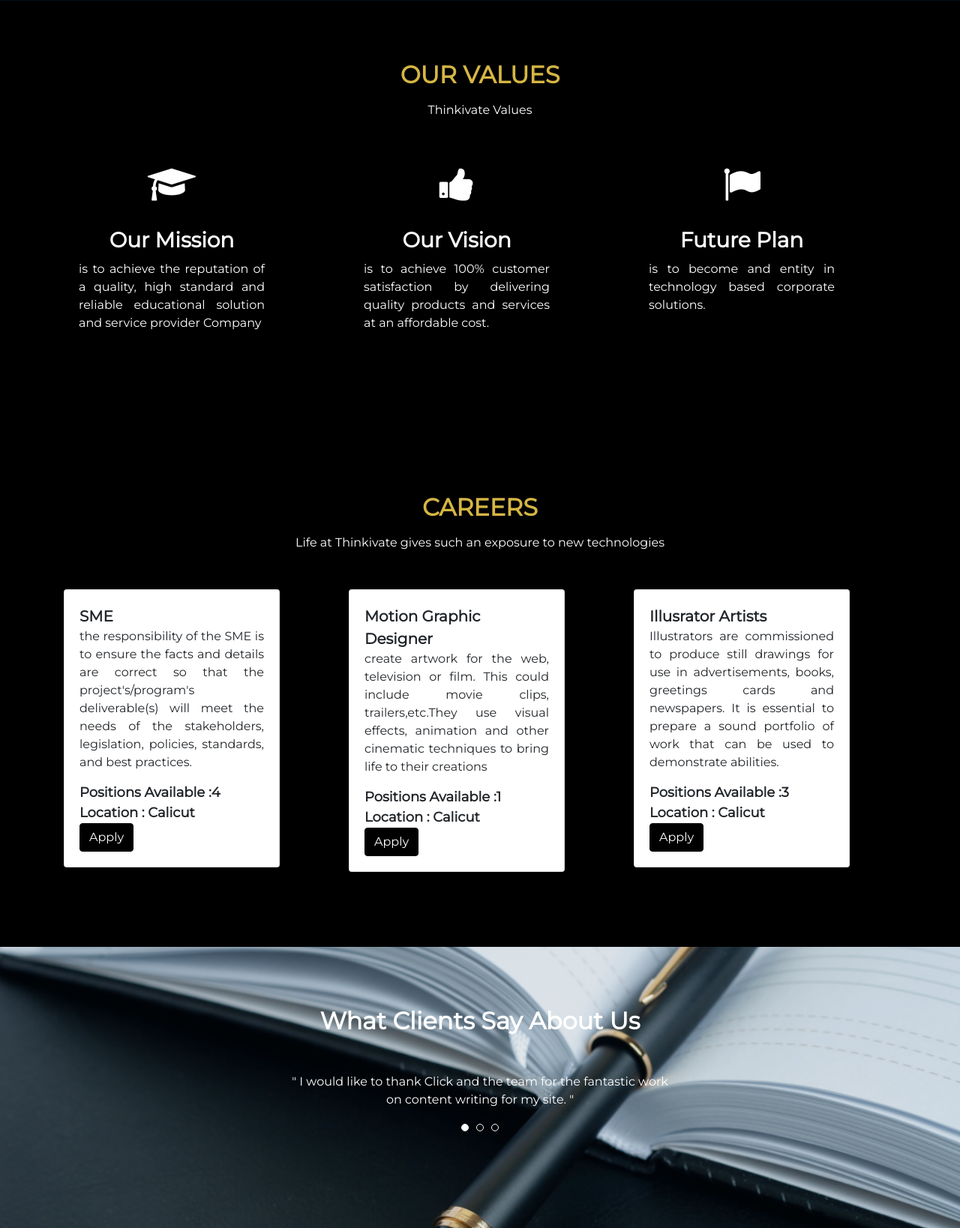
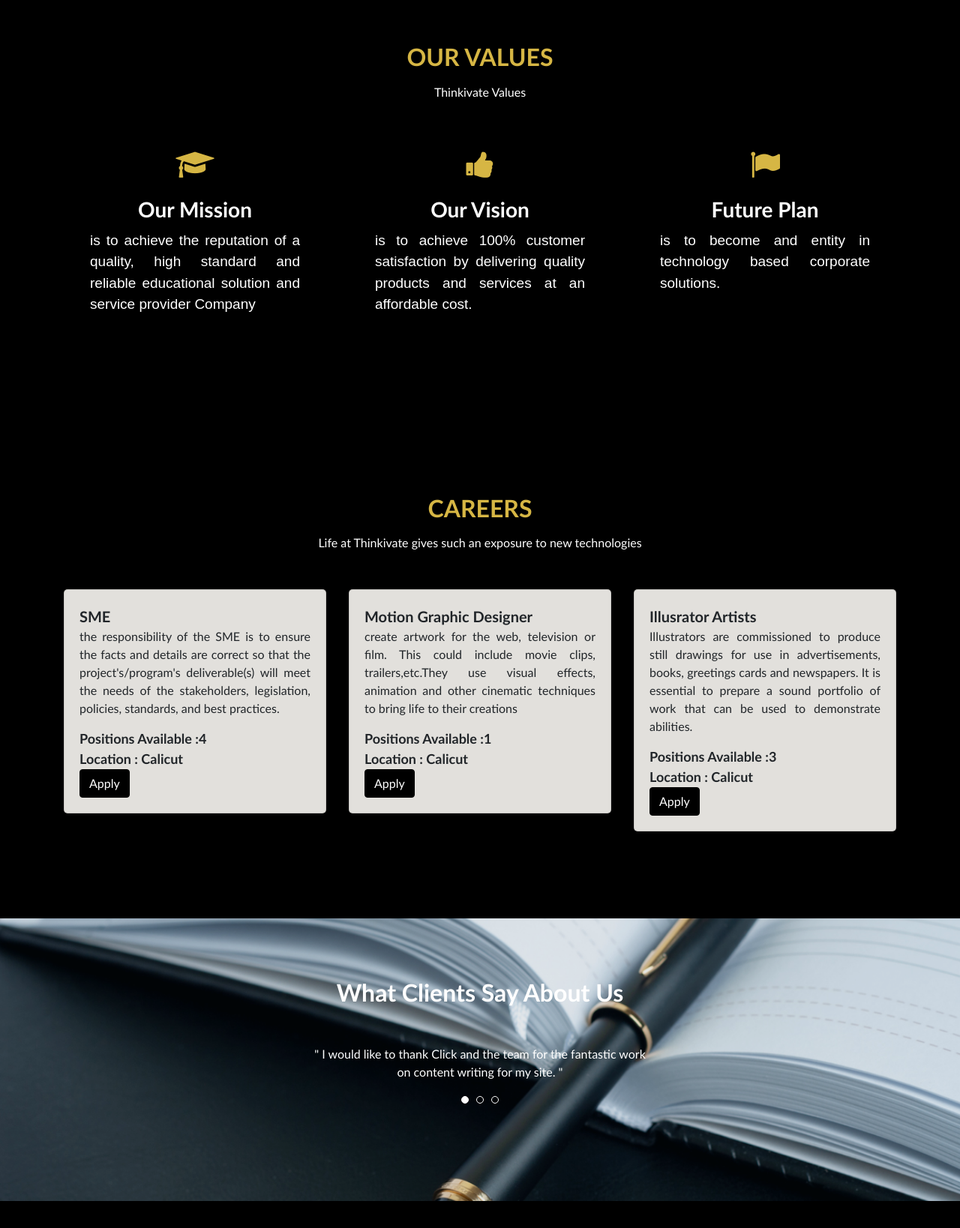
Before and after one commit to thinkivatedevelopers/web, a PHP site: page / in a window 1280 px wide. Shown: the part 2048-3686 px from the top of the page at 75% size. Run offline with PHP 8.4, Linux system fonts and the light colour scheme.

Commit message:
our values & careers style changed

```diff
--- /dev/null
+++ b/css/demo.css
@@ -0,0 +1,25 @@
+body{
+    font-family:  Calibri, 'Trebuchet MS', sans-serif;
+
+
+  }
+.card {
+    position: relative;
+    display: inline-block;
+    width: 100%;
+    /* height: 100%; */
+    /*height: 900px;*/
+    background-color: rgb(226, 224, 220);
+    border-radius: 5px;
+
+    /*border-radius: px;*/
+    -webkit-transition: all 0.6s cubic-bezier(0.165, 0.84, 0.44, 1);
+    transition: all 0.6s cubic-bezier(0.165, 0.84, 0.44, 1);
+  }
+
+  .card:hover {
+    -webkit-transform: scale(1.06, 1.06);
+    transform: scale(1.06 , 1.06);
+    /* box-shadow: 0 0 px 2px #676664; */
+    /* border: solid 3px black; */
+  }
--- a/css/values.css
+++ b/css/values.css
@@ -1,12 +1,29 @@
-* {
-    box-sizing: border-box;
-  }
 .card1 {
+  padding: 15px;
+  min-height: 100%;
   background-color: black;
   color: white;
+  font-size: 25px;
+  -webkit-transition: background-color 1s ease-out;
+  -moz-transition: background-color 1s ease-out;
+  -o-transition: background-color 1s ease-out;
+  transition: background-color 1s ease-out;
+  border-radius: 7px;
 }
-.card1:hover { background-color: slategray;}
-.card1 .value {
-  text-align: center;
-  font-size: 50px;
+
+.card1 p {
+  text-align :justify;
+  font-size: 19px !important;
+  font-family: Arial, Helvetica, sans-serif;
+  font-weight: 200;
 }
+.card1:hover  {
+   background-color: rgba(121, 122, 122, 0.37);
+}
+/* .card1:hover ~ .value-icon {
+  color: yellow;
+} */
+.value-icon {
+  font-size: 40px;
+  color: #d6b644;
+}
--- a/index.html
+++ b/index.html
@@ -17,6 +17,7 @@
 	<link rel="stylesheet" type="text/css" href="css/gotobtn.css">
 	<link rel="stylesheet" type="text/css" href="css/career.css">
 	<link rel="stylesheet" type="text/css" href="css/values.css">
+	<link rel="stylesheet" type="text/css" href="css/demo.css">
 	<link rel="stylesheet" type="text/css" href="css/custom-responsive-style.css">
 	<link href="//fonts.googleapis.com/css?family=Montserrat" rel="stylesheet">
 
@@ -293,38 +294,37 @@
 					<h2 style='color:#d6b644'>OUR VALUES</h2>
 					<p style='color:white;'>Thinkivate Values</p>
 				</div>
-				<div class="row row-cols-4">
-					<div class="col">
-						<div class="card1" style="width: 18rem;">
-							<!--<img src="images/sme1.jpg" class="card-img-top" alt="...">-->
-							<div class="value">
-								<i class="fa fa-graduation-cap" aria-hidden="true"></i>
+				<div class="row">
+					<div class="col-sm-6 col-md-4 mb-2">
+						<div class="card1">
+							<div class="text-center">
+								<i class="fa fa-graduation-cap value-icon" aria-hidden="true"></i>
 							</div>
 							<div class="card-body">
 								<h3 class="card-title" style="text-align: center;">Our Mission</h3>
-								<p class="card-text" style="text-align :justify">is to achieve the reputation of a quality, high standard and reliable educational solution and service provider Company</p>
+								<p>is to achieve the reputation of a quality, high standard and reliable educational solution and service provider Company</p>
 							</div>
 						</div>
 					</div>
-					<div class="col">
-						<div class="card1" style="width: 18rem;">
-							<div class="value">
-								<i class="fa fa-thumbs-up" aria-hidden="true"></i>
+					<div class="col-sm-6 col-md-4 mb-2">
+						<div class="card1">
+							<div class="text-center">
+								<i class="fa fa-thumbs-up value-icon" aria-hidden="true"></i>
 							</div>
 							<div class="card-body">
 								<h3 class="card-title" style="text-align: center;">Our Vision</h3>
-								<p class="card-text" style="text-align: justify;">is to achieve 100% customer satisfaction by delivering quality products and services at an affordable cost.</p>
+								<p>is to achieve 100% customer satisfaction by delivering quality products and services at an affordable cost.</p>
 							</div>
 						</div>
 					</div>
-					<div class="col">
-						<div class="card1" style="width: 18rem;">
-							<div class="value">
-								<i class="fa fa-flag" aria-hidden="true"></i>
+					<div class="col-sm-6 col-md-4 mb-2">
+						<div class="card1">
+							<div class="text-center">
+								<i class="fa fa-flag value-icon" aria-hidden="true"></i>
 							</div>
 							<div class="card-body">
 								<h3 class="card-title" style="text-align: center;">Future Plan</h3>
-								<p class="card-text" style="text-align: justify;">is to become and entity in technology based corporate solutions.</p>
+								<p>is to become and entity in technology based corporate solutions.</p>
 							</div>
 						</div>
 					</div>
@@ -340,9 +340,10 @@
 					<h2 style='color:#d6b644'>CAREERS</h2>
 					<p style='color:white;'>Life at Thinkivate gives such an exposure to new technologies</p>
 				</div>
-				<div class="row row-cols-4">
-					<div class="col">
-						<div class="card" style="width: 18rem;">
+				<div class="row">
+					<div class="col-md-6 col-lg-4 mb-3">
+
+						<div class="card ">
 							<!--<img src="images/sme1.jpg" class="card-img-top" alt="...">-->
 							<div class="card-body">
 			  					<h4 class="card-title">SME</h4>
@@ -351,10 +352,11 @@
 					  			<h5>Location : Calicut</h5>
 			  					<a href="#" class="btn btn-primary">Apply</a>
 							</div>
-			  			</div>
+						  </div>
+
 					</div>
-					<div class="col">
-						<div class="card" style="width: 18rem;">
+					<div class="col-md-6 col-lg-4 mb-3">
+						<div class="card" >
 								<div class="card-body">
 								<h4 class="card-title">Motion Graphic Designer</h4>
 						  		<p class="card-text" style="text-align: justify;">create artwork for the web, television or film. This could include movie clips, trailers,etc.They use visual effects, animation and other cinematic techniques to bring life to their creations</p>
@@ -364,8 +366,8 @@
 							</div>
 				  		</div>
 					</div>
-					<div class="col">
-						<div class="card" style="width: 18rem;">
+					<div class="col-md-6 col-lg-4 mb-3">
+						<div class="card">
 								<div class="card-body">
 								<h4 class="card-title">Illusrator Artists</h4>
 								<p class="card-text" style="text-align: justify;">Illustrators are commissioned to produce still drawings for use in advertisements, books,  greetings cards and newspapers. It is essential to prepare a sound portfolio of work that can be used to demonstrate abilities.</p>
@@ -468,6 +470,8 @@
 		</section>
 		<!-- Contact us section ends here -->
 
+		<div class="box"></div>
+
 		<!-- Footer section starts here -->
 		<footer id="Footer">
 			<div class="container">
```
